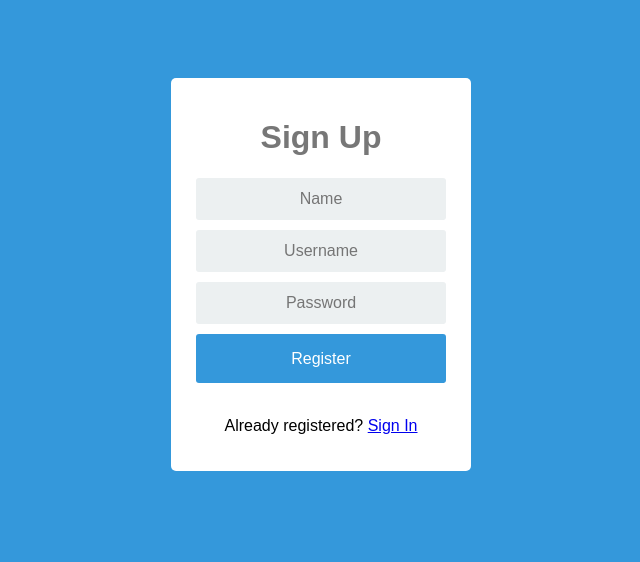
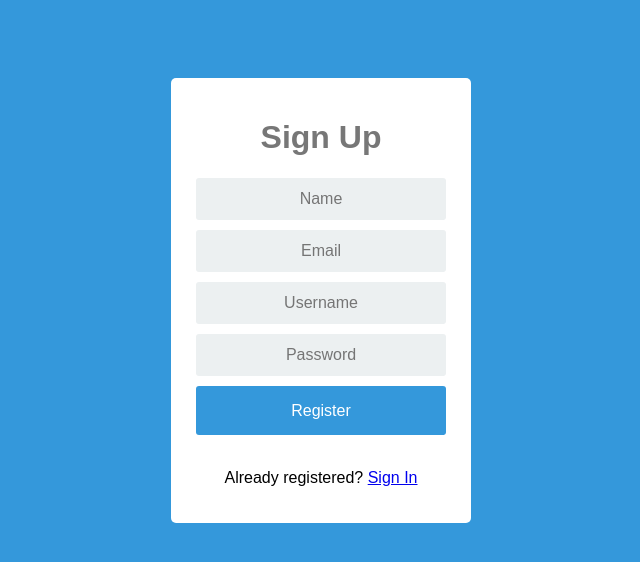
Before and after one commit to ashayaan/Devops, a Flask app: page /showSignUp in a window 1280 px wide. Shown: the top 562 px of the page, without its empty margins (319-959 px from the left). Run offline with Flask 2, Linux system fonts and the light colour scheme.

Commit message:
databases change

```diff
--- a/server.py
+++ b/server.py
@@ -34,15 +34,16 @@ def signin():
 
 @app.route('/signUp',methods=['POST'])
 def signUp():
-	query = "INSERT INTO users(ID,Name,username,password) " \
-            "VALUES(%s,%s,%s,%s)"
+	query = "INSERT INTO users(ID,Name,username,password,email) " \
+            "VALUES(%s,%s,%s,%s,%s)"
 	name = request.form['name']
 	username = request.form['username']
 	password = request.form['password']
+	email = request.form['email']
 	conn = mysql.connect()
 	cursor = conn.cursor()
-	if name and username and password:
-		isdata = (0,name,username,password)
+	if name and username and password and email:
+		isdata = (0,name,username,password,email)
 		cursor.execute("SELECT * from users where username='" + username + "'")
 		data = cursor.fetchone()
 		if data is None:
--- a/templates/signup.html
+++ b/templates/signup.html
@@ -24,6 +24,11 @@
 				</div>
 
 				<div class="control-group">
+					<input type="text" class="login-field" value="" placeholder="Email" name="email">
+					<label class="login-field-icon fui-user" for="login-name"></label>
+				</div>
+
+				<div class="control-group">
 					<input type="text" class="login-field" value="" placeholder="Username" name="username">
 					<label class="login-field-icon fui-user" for="login-name"></label>
 				</div>
```
